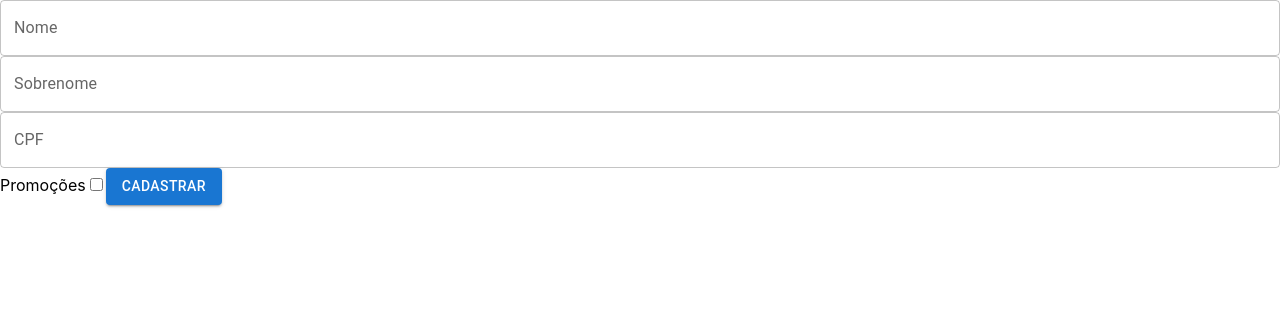
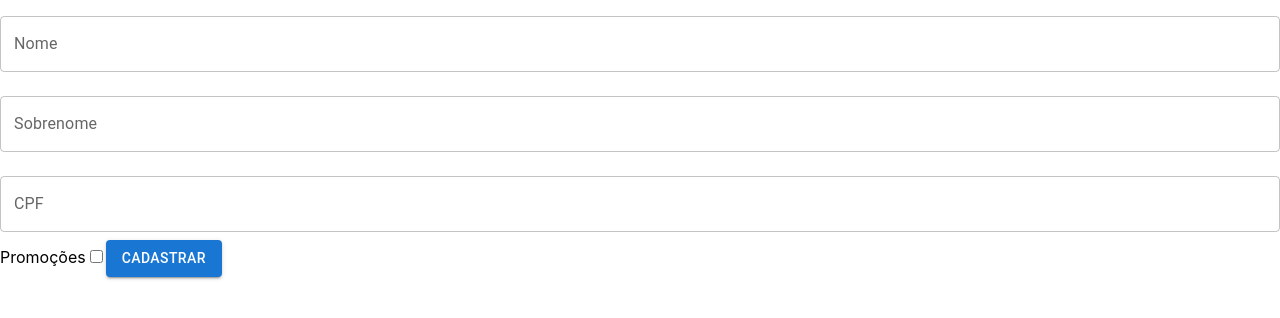
Before and after one commit to pinheiroduda/alura-react-form, a React (Create React App) app: page / in a window 1280 px wide. Shown: the top 318 px of the page. Built offline with nearby package versions, Linux system fonts and the light colour scheme.

Commit message:
feat: ✨ adds margin to TextField components

```diff
--- a/src/components/form/Form.jsx
+++ b/src/components/form/Form.jsx
@@ -8,9 +8,9 @@ export function Form() {
   return (
     <>
       <form>
-        <TextField id='name' label='Nome' fullWidth/>
-        <TextField id='lastname' label='Sobrenome' fullWidth/>
-        <TextField id='cpf' label='CPF' fullWidth/>
+        <TextField id='name' label='Nome' fullWidth margin='normal'/>
+        <TextField id='lastname' label='Sobrenome' fullWidth margin='normal'/>
+        <TextField id='cpf' label='CPF' fullWidth margin='normal'/>
         <label>Promoções</label>
         <input type='checkbox' />
 
```
